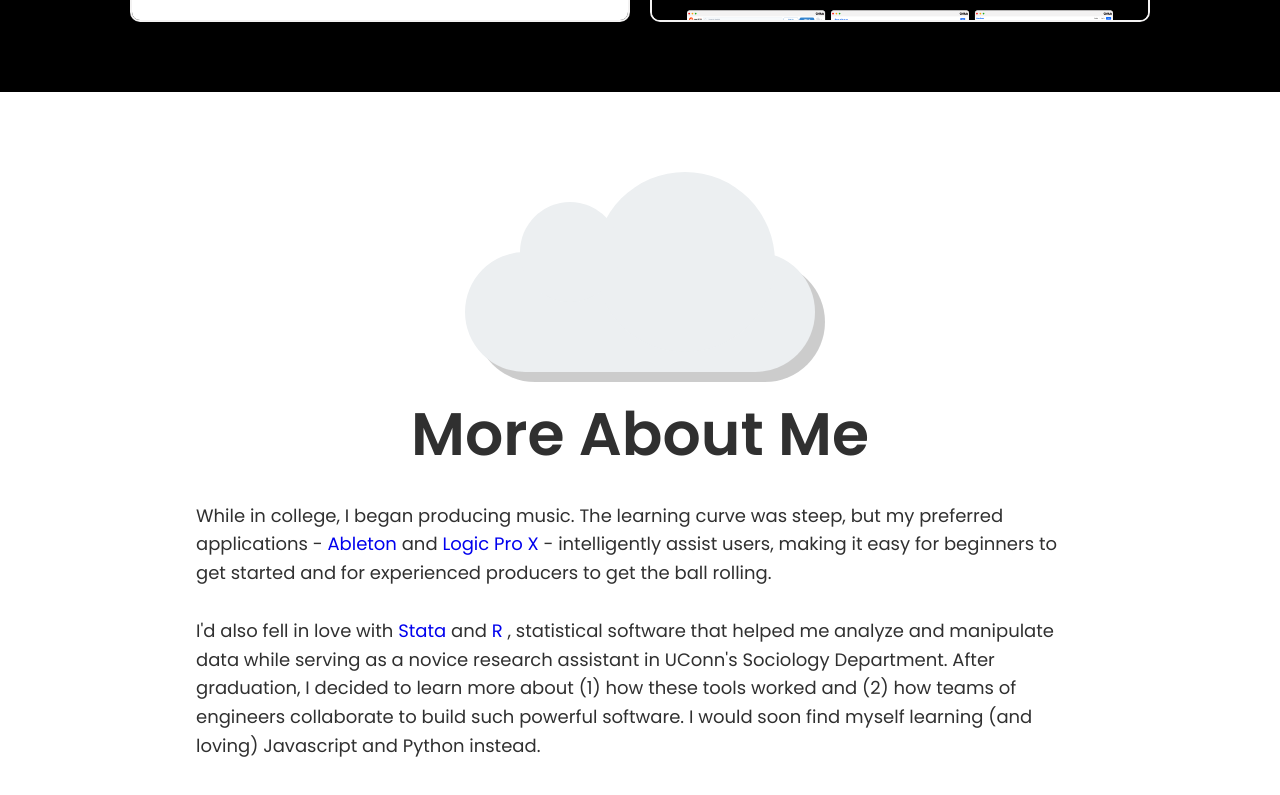
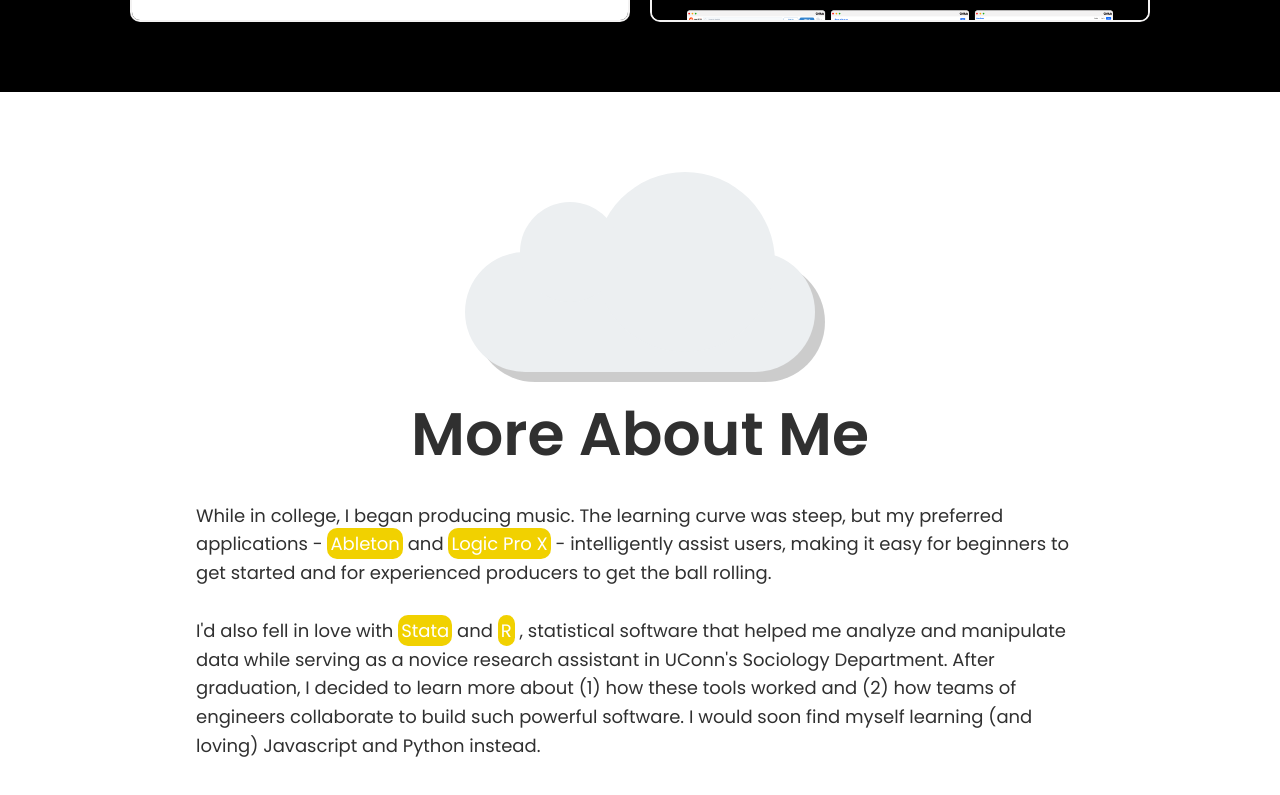
Before and after one commit to KlayClarke/personal_website_2.0, a React (Create React App) app: page / in a window 1280 px wide. Shown: the part 1312-2107 px from the top of the page. Built offline with nearby package versions, Linux system fonts and the light colour scheme.

Commit message:
add background color to a tags in "about" component

```diff
--- a/src/App.css
+++ b/src/App.css
@@ -244,6 +244,13 @@ a {
   padding: 20px;
 }
 
+.about-me a {
+  background-color: #f1d100;
+  color: white;
+  border-radius: 10px;
+  padding: 3px;
+}
+
 .about-me__img {
   box-shadow: var(--bs);
 }
```
